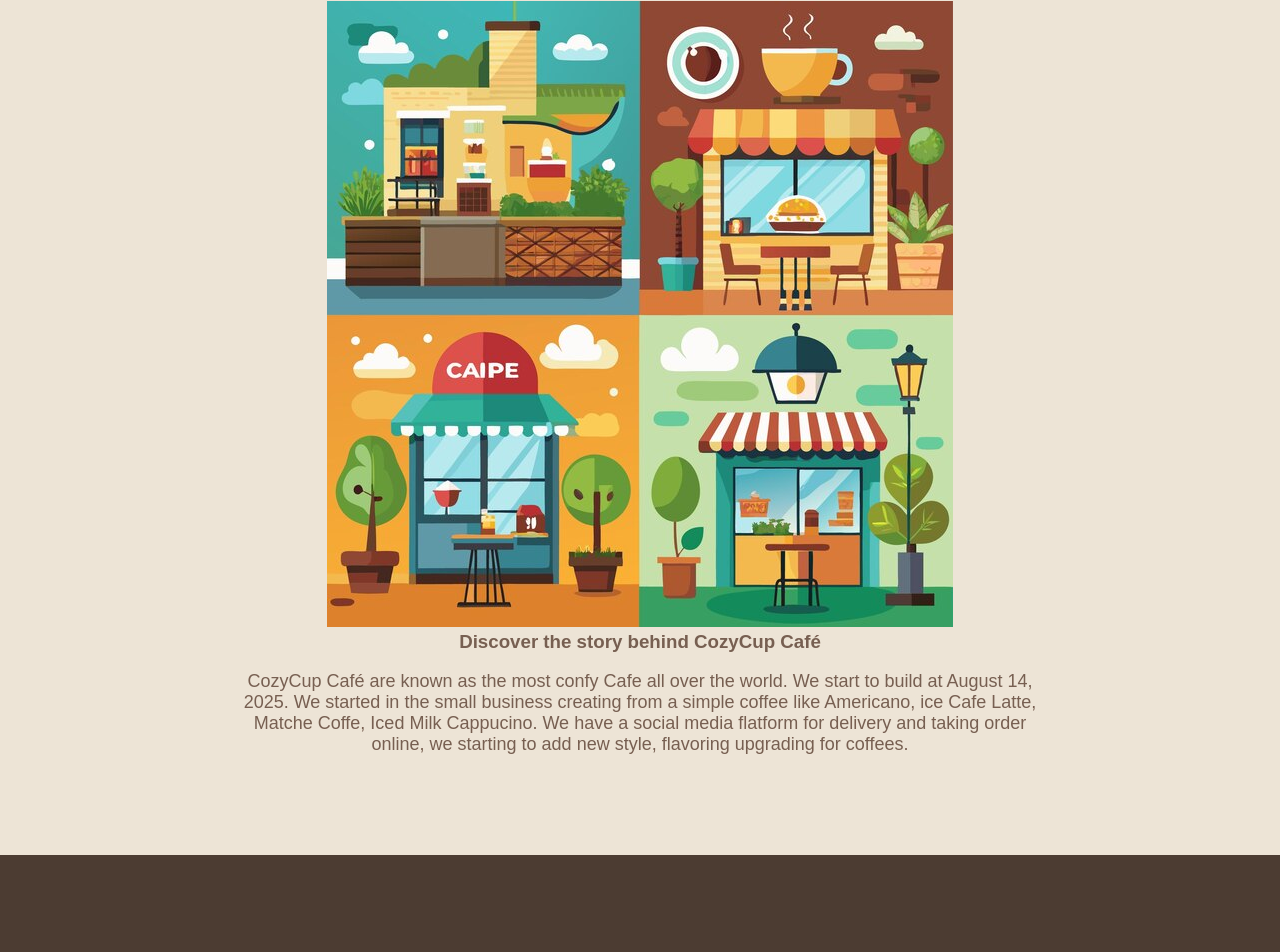
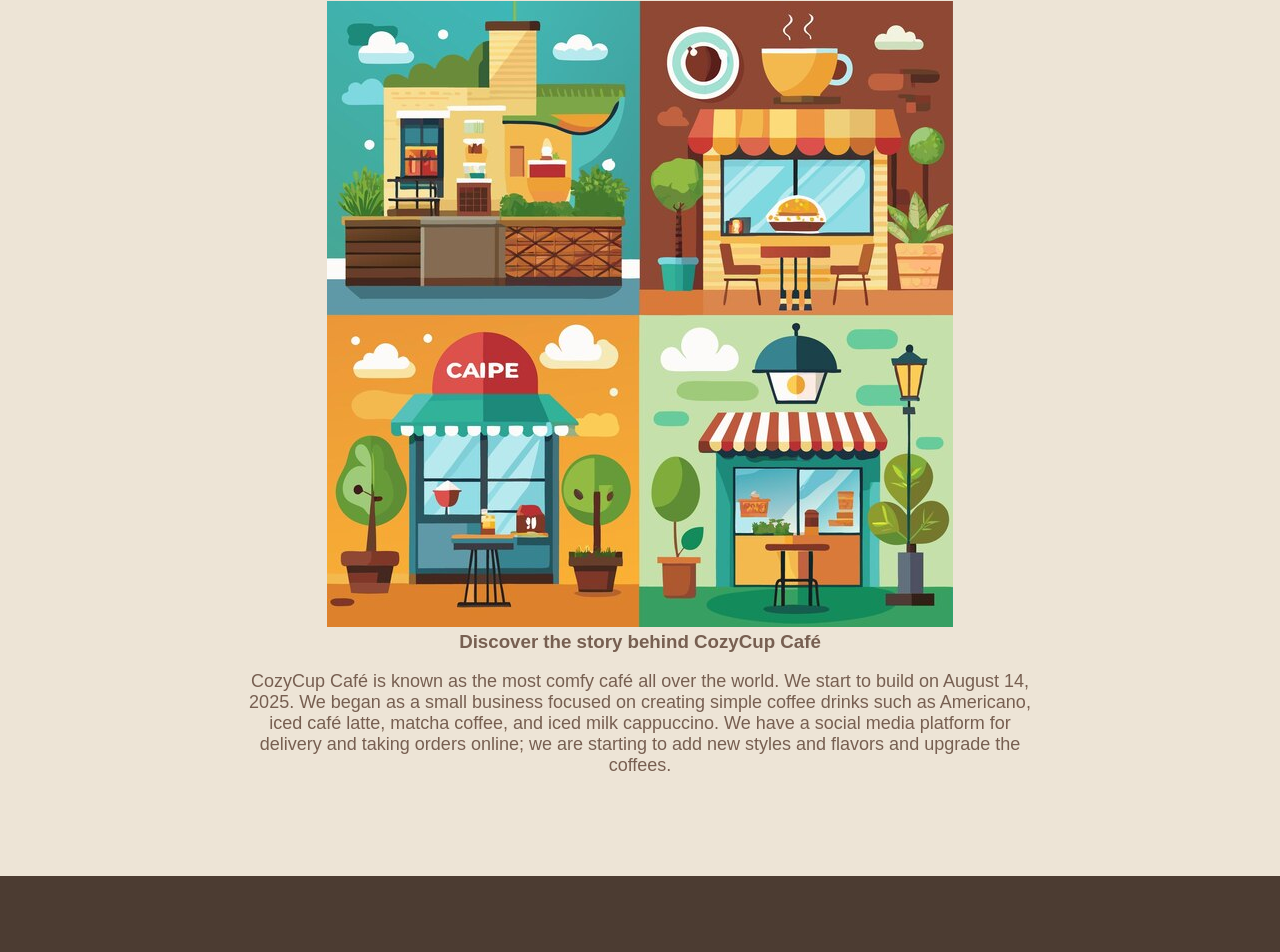
Before and after one commit to n3mo1101/cc6-cozycup-cafe, a plain HTML site: page index.html in a window 1280 px wide. Shown: the part 1120-2072 px from the top of the page. Drawn offline with Linux system fonts and the light colour scheme; files whose address does not match are found by name.

Commit message:
update About Us

```diff
--- a/index.html
+++ b/index.html
@@ -24,7 +24,7 @@
     <section id="home" class="hero">
 
         <h1>CozyCup Café</h1>
-        <h2>Welcome to Brew Haven Café!</h2>
+        <h2>Welcome to CozyCup Café!</h2>
         <p>Your cozy spot for freshly brewed coffee, homemade pastries, and relaxing vibes.</p>
         <a href="#menu" class="cta-button">Explore Menu</a>
     </section>
@@ -40,10 +40,10 @@
         <img src="C:\Users\johnb\OneDrive\Documents\cc6-cozycup-cafe\img\art.jpg" alt="Learn More About As">
         <H3>Discover the story behind CozyCup Café</H3>
         <br>
-        <P>CozyCup Café are known as the most confy Cafe all over the world. We start to build at August 14, 2025.
-            We started in the small business creating from a simple coffee like Americano, ice Cafe Latte, Matche Coffe, Iced Milk Cappucino.
-            We have a social media flatform for delivery and taking order online,
-             we starting to add new style, flavoring upgrading for coffees.
+        <P>CozyCup Café is known as the most comfy café all over the world. We start to build on August 14, 2025.
+             We began as a small business focused on creating simple coffee drinks such as Americano, iced café latte,
+             matcha coffee, and iced milk cappuccino. We have a social media platform for delivery and taking orders online;
+             we are starting to add new styles and flavors and upgrade the coffees.
         </P>
     </section>
 
```
